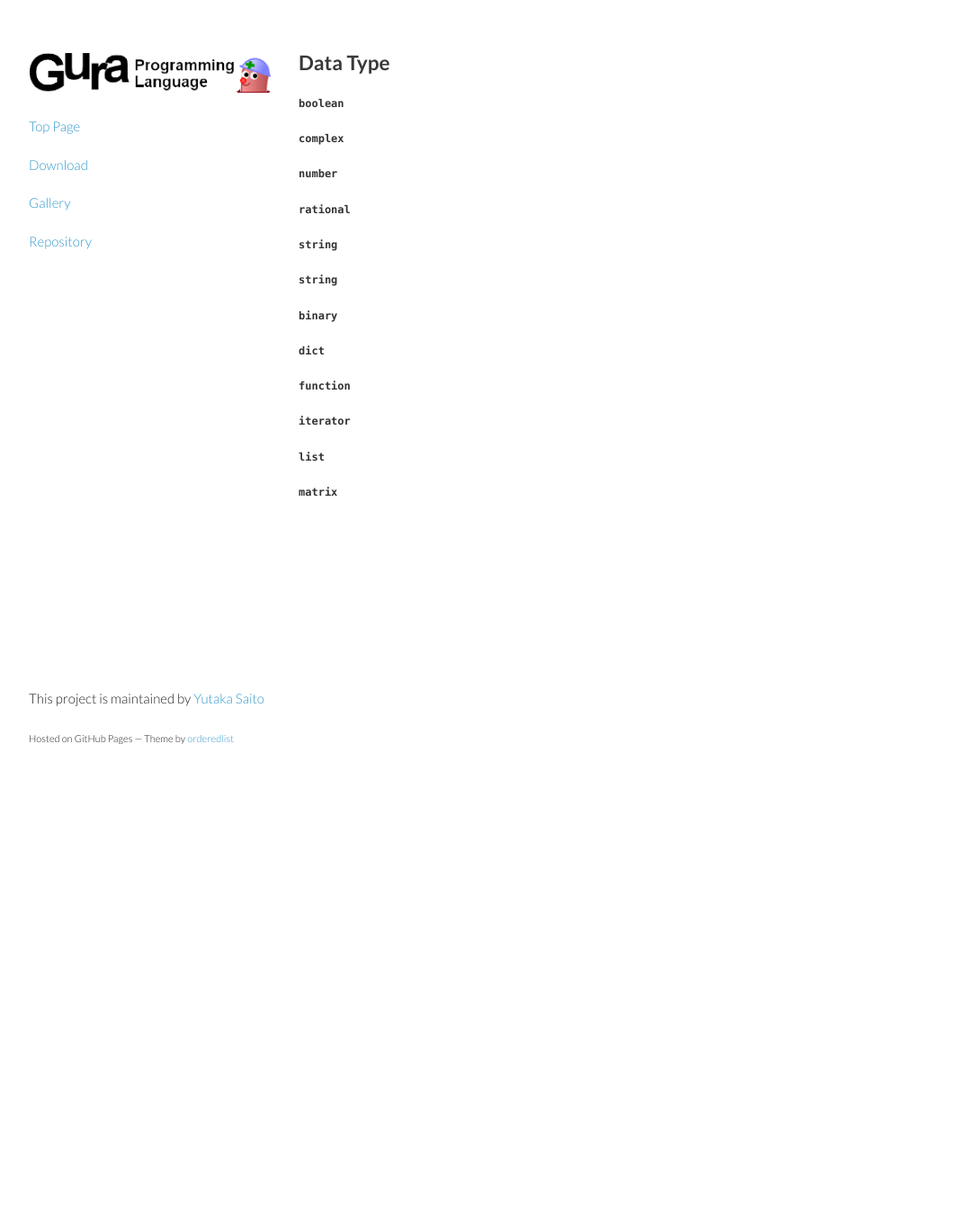
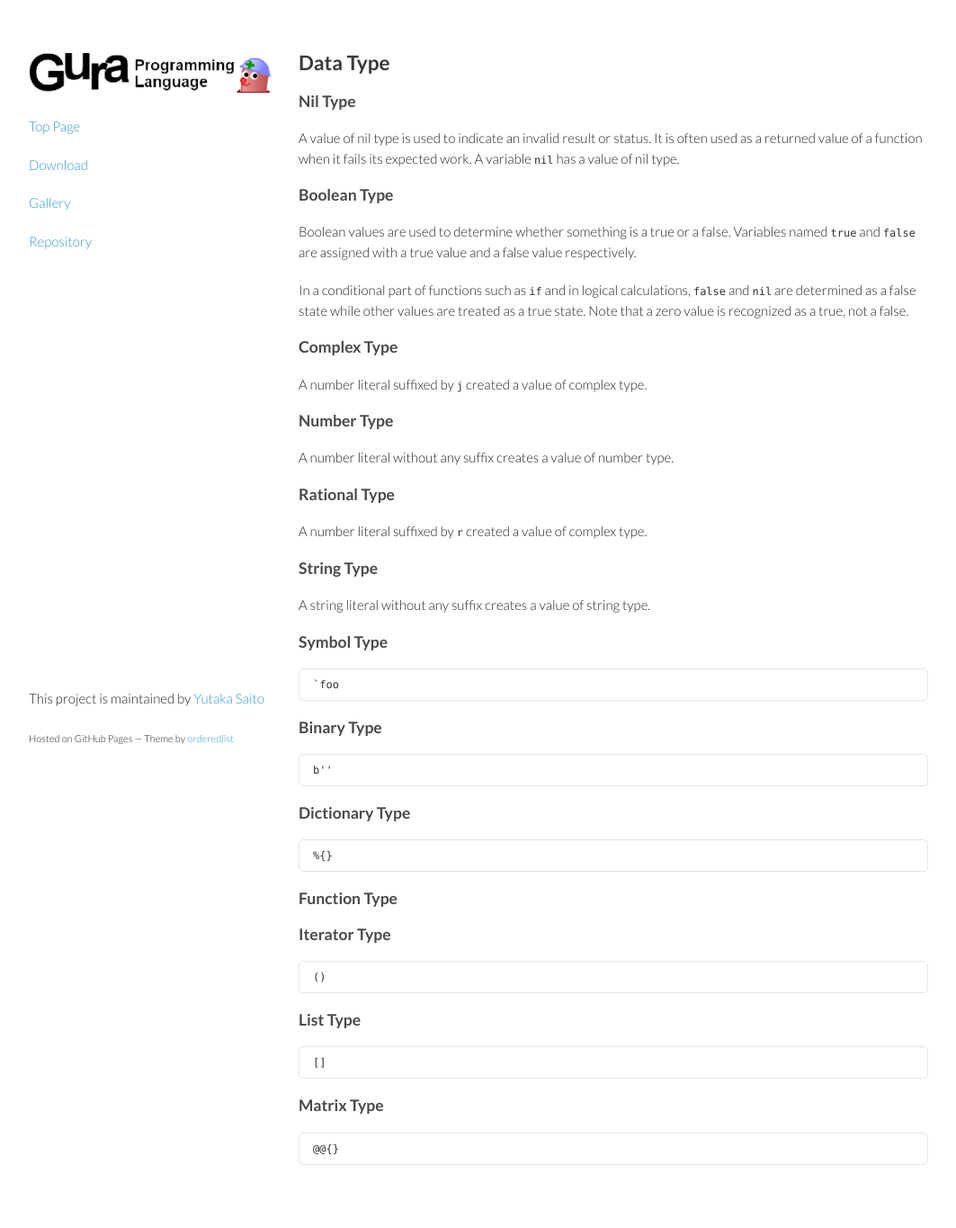
Before and after one commit to rudidude86/gura-lang.github.io, a Jekyll site: the page built from documents/Data-Type.md, in a window 1280 px wide. Shown: the whole page at 90% size, without its empty margins (108-1171 px from the left). Built offline with Jekyll 4.4.1, drawn with Linux system fonts in a browser that asks for light colours; Markdown is read by kramdown in place of the engine named in the settings; before the commit the page ends 900 px from its top, so only the background shows below that.

Commit message:
added Data Type document

```diff
--- a/documents/Data-Type.md
+++ b/documents/Data-Type.md
@@ -7,28 +7,59 @@ title: Data Type
 {{ page.title }}
 ----------------
 
-### `boolean`
+### Nil Type
 
+A value of nil type is used to indicate an invalid result or status.
+It is often used as a returned value of a function when it fails its expected work.
+A variable `nil` has a value of nil type.
 
+### Boolean Type
 
-### `complex`
+Boolean values are used to determine whether something is a true or a false.
+Variables named `true` and `false` are assigned with a true value and a false value respectively.
 
-### `number`
+In a conditional part of functions such as `if` and in logical calculations,
+`false` and `nil` are determined as a false state while other values are treated as a true state.
+Note that a zero value is recognized as a true, not a false.
 
-### `rational`
+### Complex Type
 
-### `string`
+A number literal suffixed by `j` created a value of complex type.
 
-### `string`
+### Number Type
 
-### `binary`
+A number literal without any suffix creates a value of number type.
 
-### `dict`
+### Rational Type
 
-### `function`
+A number literal suffixed by `r` created a value of complex type.
 
-### `iterator`
+### String Type
 
-### `list`
+A string literal without any suffix creates a value of string type.
 
-### `matrix`
+### Symbol Type
+
+    `foo
+
+### Binary Type
+
+    b''
+
+### Dictionary Type
+
+    %{}
+
+### Function Type
+
+### Iterator Type
+
+    ()
+
+### List Type
+
+    []
+
+### Matrix Type
+
+    @@{}
```
